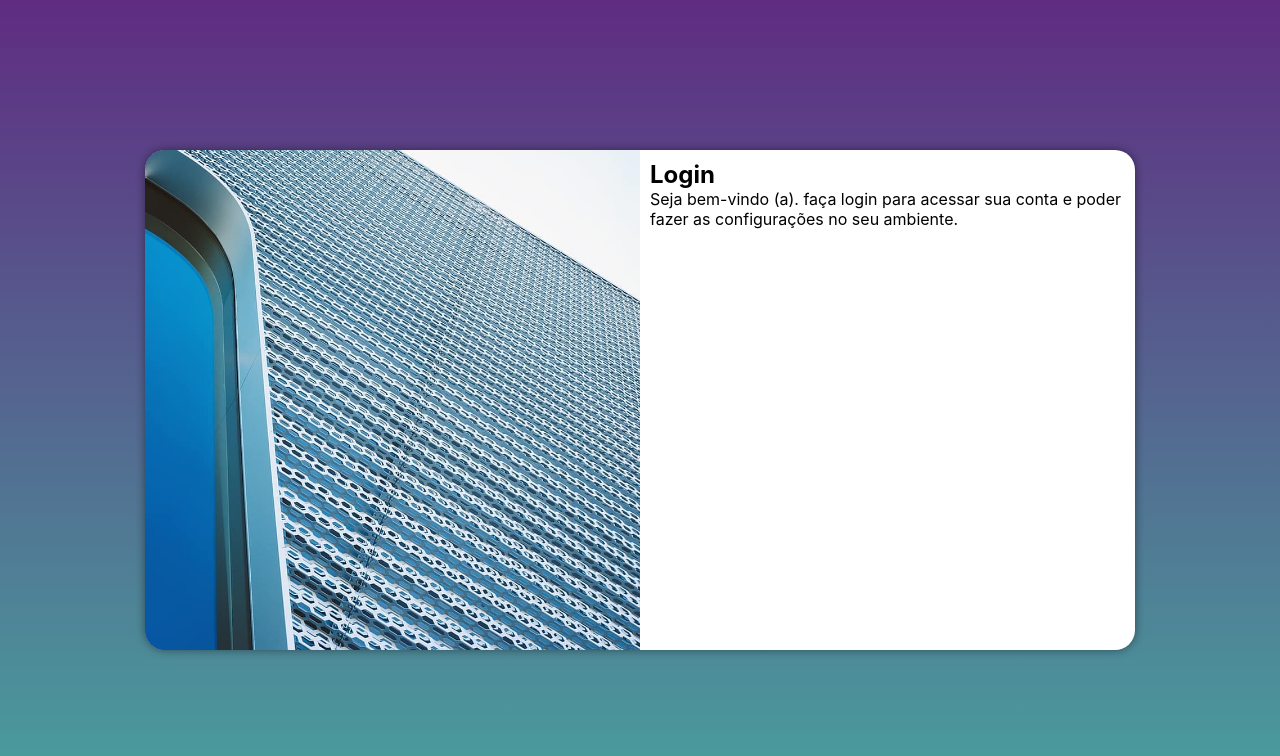
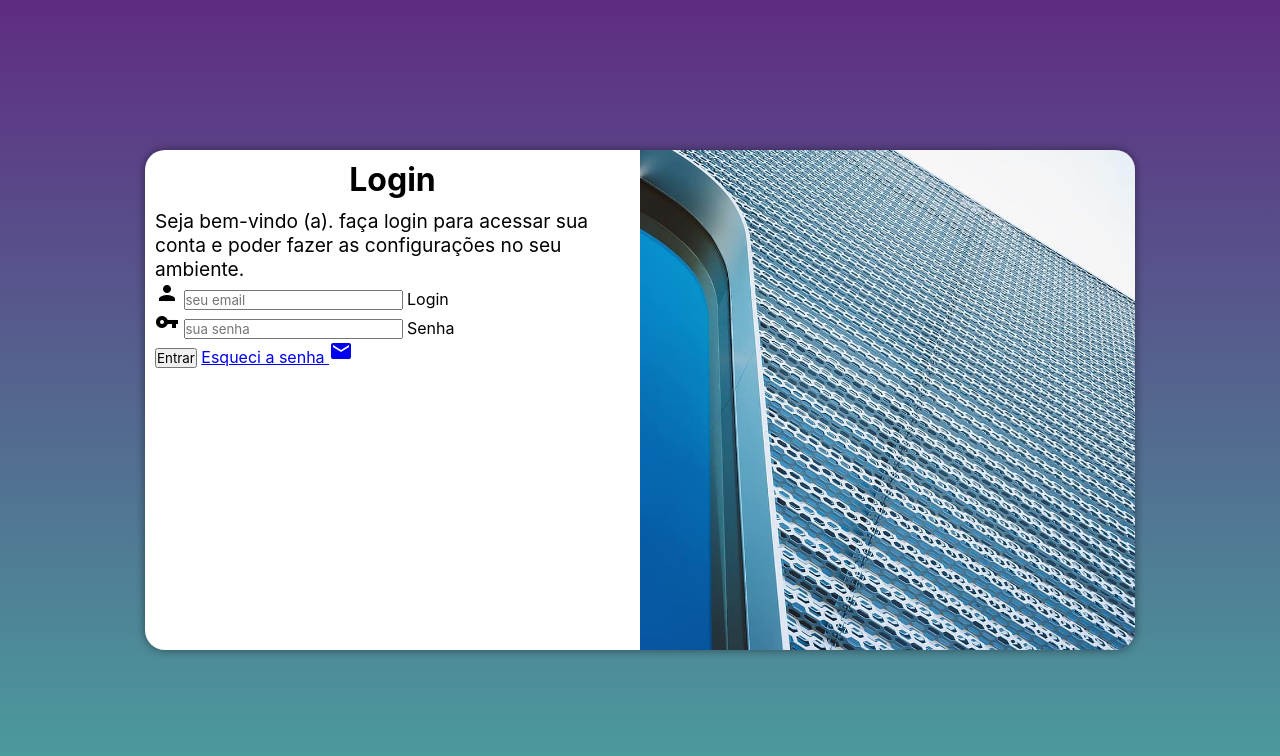
Before and after one commit to felipesouzab/projeto-login, a plain HTML site: page index.html in a window 1280 px wide. Drawn offline with Linux system fonts and the light colour scheme.

Commit message:
add forms

```diff
--- a/estilos/media-query.css
+++ b/estilos/media-query.css
@@ -34,13 +34,21 @@
     }
 
     section#login > div#imagem {
-        float: left;
+        float: right;
         width: 50%;
         height: 100%;
     }
 
     section#login > div#formulario {
-        float: right;
+        float: left;
         width: 50%;
     }
+
+    div#formulario > h1 {
+        font-size: 2em;
+    }
+
+    div#formulario > p {
+        font-size: 1.2em;
+    }
 }
--- a/estilos/style.css
+++ b/estilos/style.css
@@ -33,7 +33,7 @@ section#login {
     overflow: hidden;
 
     background-color: white;
-    width: 250px;
+    width: 251px;
     height: 500px;
     border-radius: 20px;
     box-shadow: 0px 0px 10px rgba(0, 0, 0, 0.450);
@@ -55,3 +55,12 @@ section#login > div#formulario {
     display: block;
     padding: 10px;
 }
+
+div#formulario > h1 {
+    text-align: center;
+    margin-bottom: 10px;
+}
+
+div#formulario > p {
+    font-size: 0.8em;
+}
--- a/index.html
+++ b/index.html
@@ -5,6 +5,7 @@
     <meta http-equiv="X-UA-Compatible" content="IE=edge">
     <meta name="viewport" content="width=device-width, initial-scale=1.0">
     <title>Login</title>
+    <link href="https://fonts.googleapis.com/icon?family=Material+Icons" rel="stylesheet">
     <link rel="stylesheet" href="estilos/style.css">
     <link rel="stylesheet" href="estilos/media-query.css">
 </head>
@@ -17,7 +18,24 @@
             <div id="formulario">
                 <h1>Login</h1>
                 <p>Seja bem-vindo (a). faça login para acessar sua conta e poder fazer as configurações no seu ambiente.</p>
-                <form action="login.php" method="post"></form>
+                <form action="login.php" method="post" autocomplete="on">
+                    <div class="campo">
+
+                        <i class="material-icons">person</i>
+                        <input type="email" name="login" id="ilogin" placeholder="seu email" autocomplete="email" required maxlength="30">
+                        <label for="ilogin">Login</label>
+                    </div>
+                    <div class="campo">
+                        <i class="material-icons">vpn_key</i>
+                        <input type="password" name="senha" id="isenha" placeholder="sua senha" autocomplete="current-password" required minlength="8" maxlength="20">
+                        <label for="isenha">Senha</label>
+                    </div>
+                    <input type="submit" value="Entrar">
+                    <a href="esqueci.html">
+                        Esqueci a senha <i class="material-icons">mail</i>
+                    </a>
+
+                </form>
 
             </div>
 
```
